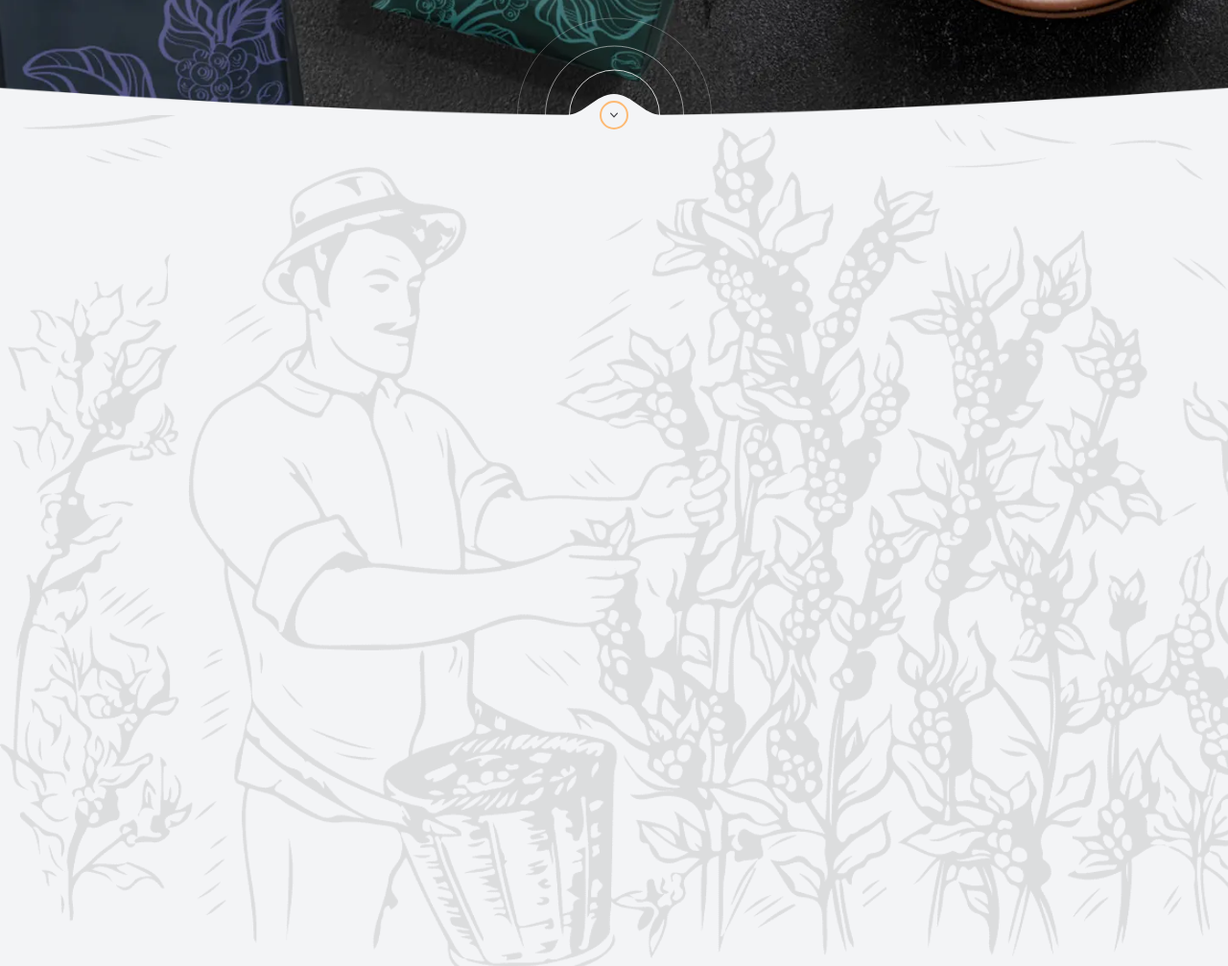
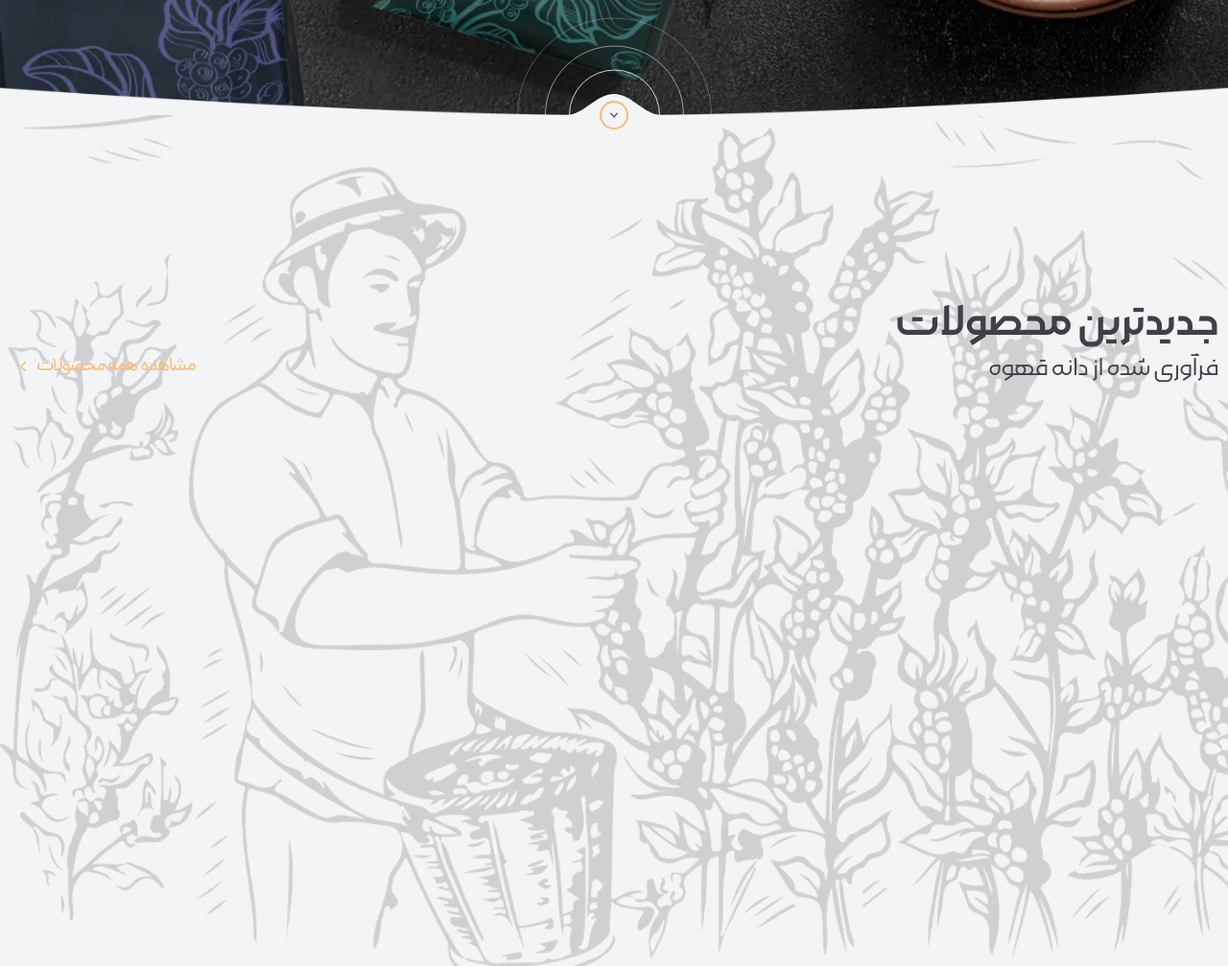
Before and after one commit to MAwasTaken/Coffee-Shop, a website: page public/index.html in a window 1280 px wide. Shown: the part 680-1687 px from the top of the page at 96% size. Drawn offline with Linux system fonts and the light colour scheme.

Commit message:
Products Title Created

```diff
--- a/public/index.html
+++ b/public/index.html
@@ -308,7 +308,7 @@
 			>
 				<path d="M50 0C69 0 81 22 100 22L0 22C18.75 22 31 0 50 0Z" />
 			</symbol>
-			<!-- chevron mini -->
+			<!-- chevron down mini -->
 			<symbol
 				id="chevron-mini"
 				xmlns="http://www.w3.org/2000/svg"
@@ -318,6 +318,19 @@
 				<path
 					fill-rule="evenodd"
 					d="M5.23 7.21a.75.75 0 011.06.02L10 11.168l3.71-3.938a.75.75 0 111.08 1.04l-4.25 4.5a.75.75 0 01-1.08 0l-4.25-4.5a.75.75 0 01.02-1.06z"
+					clip-rule="evenodd"
+				/>
+			</symbol>
+			<!-- chevron left mini -->
+			<symbol
+				id="chevron-left-mini"
+				xmlns="http://www.w3.org/2000/svg"
+				viewBox="0 0 20 20"
+				fill="currentColor"
+			>
+				<path
+					fill-rule="evenodd"
+					d="M12.79 5.23a.75.75 0 01-.02 1.06L8.832 10l3.938 3.71a.75.75 0 11-1.04 1.08l-4.5-4.25a.75.75 0 010-1.08l4.5-4.25a.75.75 0 011.06.02z"
 					clip-rule="evenodd"
 				/>
 			</symbol>
@@ -784,8 +797,35 @@
 				</div>
 			</section>
 			<section
-				class="products hidden bg-products-bg bg-cover bg-no-repeat opacity-[65%] dark:bg-products-bg dark:opacity-100 lg:block"
-			></section>
+				class="h-[900px] bg-gray-100 bg-cover bg-no-repeat pt-48 dark:bg-zinc-800 lg:bg-products-bg dark:lg:bg-products-bg"
+			>
+				<div class="container">
+					<div class="flex items-end justify-between">
+						<div>
+							<h3 class="font-MorabbaMedium text-2xl text-zinc-700 dark:text-white md:text-5xl">
+								جدیدترین محصولات
+							</h3>
+							<span
+								class="mt-0.5 inline-block font-MorabbaLight text-lg text-zinc-700 dark:text-white md:mt-1.5 md:text-3xl"
+							>
+								فرآوری شده از دانه قهوه
+							</span>
+						</div>
+						<div>
+							<a
+								href="#"
+								class="flex h-10 items-center rounded-md pl-1 pr-3 text-base tracking-tightest text-orange-300 transition-colors md:gap-x-1 md:text-xl md:hover:bg-orange-300/20"
+							>
+								<span class="hidden md:inline-block"> مشاهده همه محصولات </span>
+								<span class="inline-block md:hidden">مشاهده همه</span>
+								<svg class="h-5 w-5">
+									<use href="#chevron-left-mini"></use>
+								</svg>
+							</a>
+						</div>
+					</div>
+				</div>
+			</section>
 		</main>
 		<script src="scripts/app.js"></script>
 	</body>
--- a/src/input.css
+++ b/src/input.css
@@ -80,9 +80,4 @@ body {
 	.overlay--visible {
 		@apply visible opacity-100;
 	}
-
-	.products {
-		background: linear-gradient(rgba(243, 244, 246, 0.65), rgba(243, 244, 246, 0.65));
-		height: 900px;
-	}
 }
```
Also changed, not shown: public/styles/styles.css.
